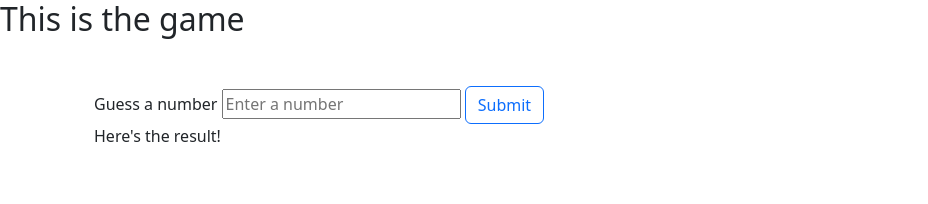
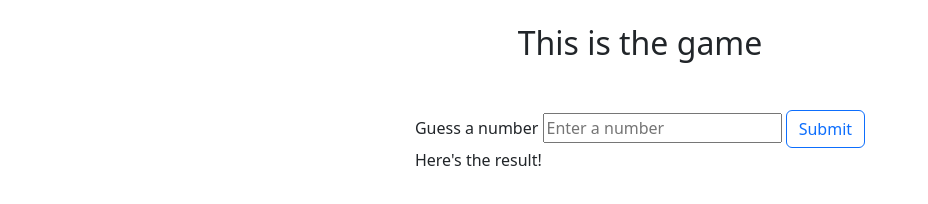
Before and after one commit to vicmazzola/guess-the-number, a plain HTML site: page index.html in a window 1280 px wide. Shown: the whole page, without its empty margins (0-928 px from the left). Drawn offline with nearby package versions, Linux system fonts and the light colour scheme.

Commit message:
fix container style

```diff
--- a/index.html
+++ b/index.html
@@ -14,8 +14,9 @@
     <link rel="stylesheet" href="./styles/style.css">
 </head>
 <body>
-<header><h2>This is the game</h2></header>
-<div class="container mt-5">
+<header class="text-center my-4">
+    <h2>This is the game</h2></header>
+<div class="container mt-5 d-flex justify-content-center">
     <main>
         <div class="container" id="input-container">
             <form>
```
